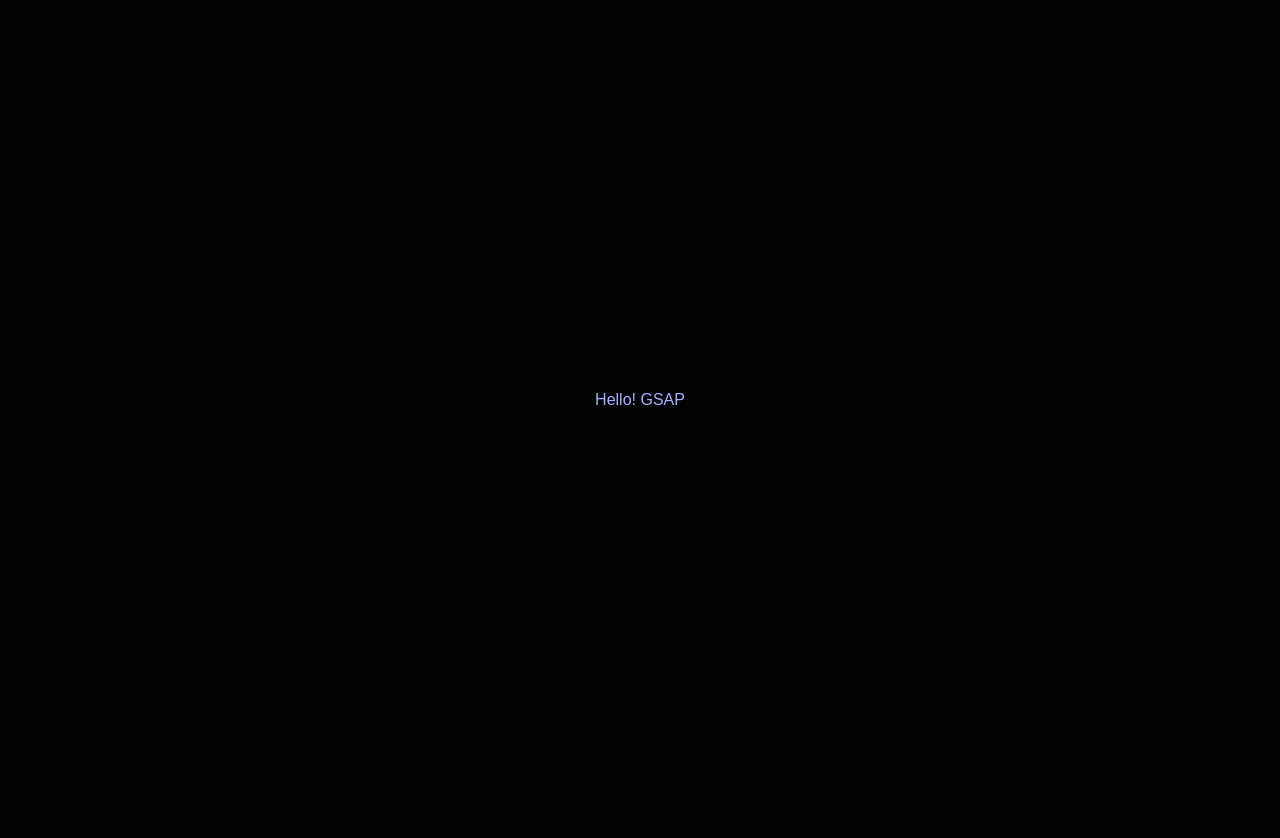
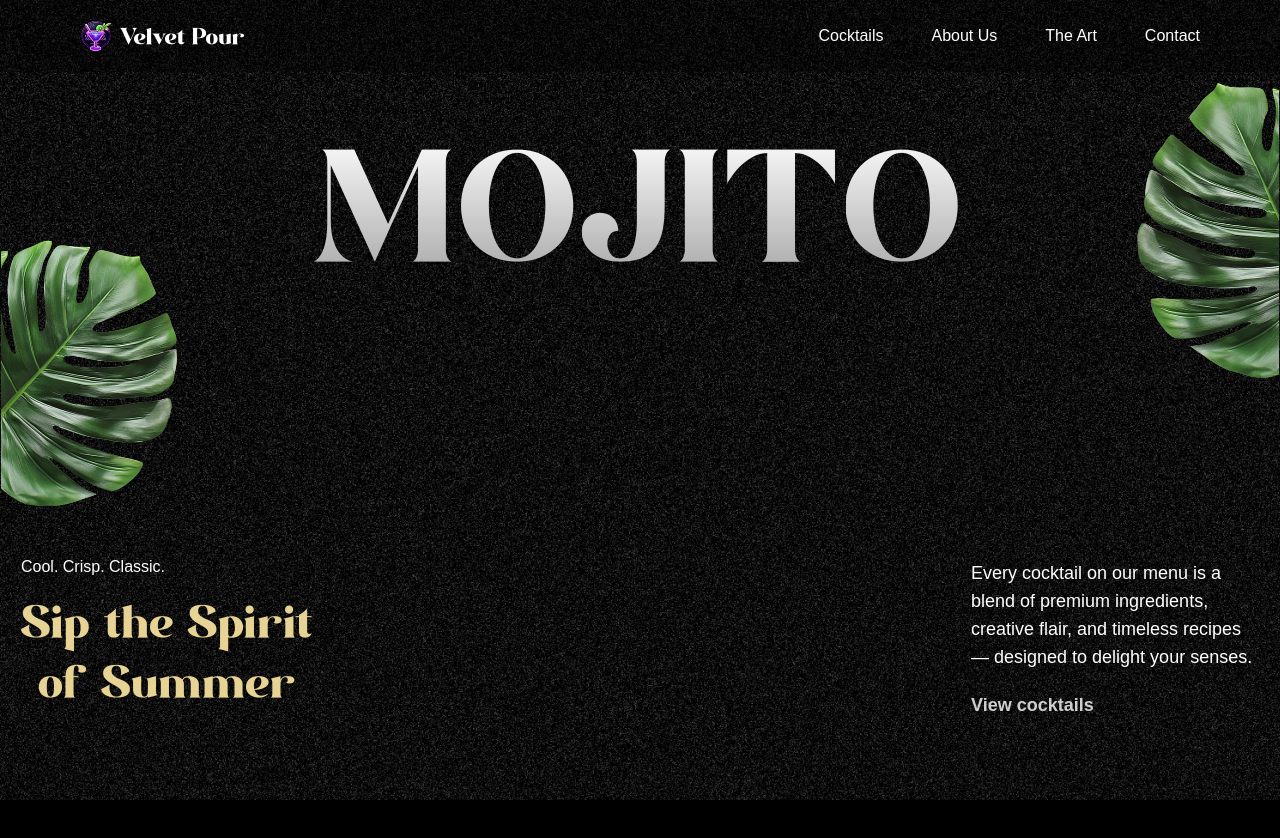
Before and after one commit to kavithra1000/mojito-cocktail, a React (Vite) app: page / in a window 1280 px wide. Shown: the top 838 px of the page. Before the commit the page ends 800 px from the top, so only its background shows below. Built offline with nearby package versions, Linux system fonts and the light colour scheme; a web font is replaced by a local one.

Commit message:
implement the half of the hero section

```diff
--- /dev/null
+++ b/constants/index.js
@@ -0,0 +1,183 @@
+const navLinks = [
+ {
+	id: "cocktails",
+	title: "Cocktails",
+ },
+ {
+	id: "about",
+	title: "About Us",
+ },
+ {
+	id: "work",
+	title: "The Art",
+ },
+ {
+	id: "contact",
+	title: "Contact",
+ },
+];
+
+const cocktailLists = [
+ {
+	name: "Chapel Hill Shiraz",
+	country: "AU",
+	detail: "Battle",
+	price: "$10",
+ },
+ {
+	name: "Caten Malbee",
+	country: "AU",
+	detail: "Battle",
+	price: "$49",
+ },
+ {
+	name: "Rhino Pale Ale",
+	country: "CA",
+	detail: "750 ml",
+	price: "$20",
+ },
+ {
+	name: "Irish Guinness",
+	country: "IE",
+	detail: "600 ml",
+	price: "$29",
+ },
+];
+
+const mockTailLists = [
+ {
+	name: "Tropical Bloom",
+	country: "US",
+	detail: "Battle",
+	price: "$10",
+ },
+ {
+	name: "Passionfruit Mint",
+	country: "US",
+	detail: "Battle",
+	price: "$49",
+ },
+ {
+	name: "Citrus Glow",
+	country: "CA",
+	detail: "750 ml",
+	price: "$20",
+ },
+ {
+	name: "Lavender Fizz",
+	country: "IE",
+	detail: "600 ml",
+	price: "$29",
+ },
+];
+
+const profileLists = [
+ {
+	imgPath: "/images/profile1.png",
+ },
+ {
+	imgPath: "/images/profile2.png",
+ },
+ {
+	imgPath: "/images/profile3.png",
+ },
+ {
+	imgPath: "/images/profile4.png",
+ },
+];
+
+const featureLists = [
+ "Perfectly balanced blends",
+ "Garnished to perfection",
+ "Ice-cold every time",
+ "Expertly shaken & stirred",
+];
+
+const goodLists = [
+ "Handpicked ingredients",
+ "Signature techniques",
+ "Bartending artistry in action",
+ "Freshly muddled flavors",
+];
+
+const storeInfo = {
+ heading: "Where to Find Us",
+ address: "456, Raq Blvd. #404, Los Angeles, CA 90210",
+ contact: {
+	phone: "(555) 987-6543",
+	email: "hello@jsmcocktail.com",
+ },
+};
+
+const openingHours = [
+ { day: "Mon–Thu", time: "11:00am – 12am" },
+ { day: "Fri", time: "11:00am – 2am" },
+ { day: "Sat", time: "9:00am – 2am" },
+ { day: "Sun", time: "9:00am – 1am" },
+];
+
+const socials = [
+ {
+	name: "Instagram",
+	icon: "/images/insta.png",
+	url: "#",
+ },
+ {
+	name: "X (Twitter)",
+	icon: "/images/x.png",
+	url: "#",
+ },
+ {
+	name: "Facebook",
+	icon: "/images/fb.png",
+	url: "#",
+ },
+];
+
+const allCocktails = [
+ {
+	id: 1,
+	name: "Classic Mojito",
+	image: "/images/drink1.png",
+	title: "Simple Ingredients, Bold Flavor",
+	description:
+	 "Made with tequila, lime juice, and orange liqueur, the Margarita is easy to make and full of character. Add a salted rim for the perfect drink on summer nights.",
+ },
+ {
+	id: 2,
+	name: "Raspberry Mojito",
+	image: "/images/drink2.png",
+	title: "A Zesty Classic That Never Fails",
+	description:
+	 "The Margarita is a classic that balances tangy lime, smooth tequila, and a touch of sweetness. Shaken, frozen, or on the rocks—it’s always crisp & refreshing.",
+ },
+ {
+	id: 3,
+	name: "Violet Breeze",
+	image: "/images/drink3.png",
+	title: "Simple Ingredients, Bold Flavor",
+	description:
+	 "Made with tequila, lime juice, and orange liqueur, the Margarita is easy to make and full of character. Add a salted rim for the perfect drink on summer nights.",
+ },
+ {
+	id: 4,
+	name: "Curacao Mojito",
+	image: "/images/drink4.png",
+	title: "Crafted With Care, Poured With Love",
+	description:
+	 "Each cocktail is made with fresh ingredients and a passion for perfecting every pour, whether you're celebrating or simply relaxing.",
+ },
+];
+
+export {
+ navLinks,
+ cocktailLists,
+ mockTailLists,
+ profileLists,
+ featureLists,
+ goodLists,
+ openingHours,
+ storeInfo,
+ socials,
+ allCocktails,
+};
--- a/src/App.jsx
+++ b/src/App.jsx
@@ -1,11 +1,17 @@
 import React from 'react'
 import gsap from 'gsap'
 import { ScrollTrigger, SplitText } from 'gsap/all'
+import Navbar from './components/Navbar'
+import Hero from './components/Hero'
 
 gsap.registerPlugin(ScrollTrigger, SplitText)
 const App = () => {
   return (
-    <div className='flex-center h-[100vh] text-indigo-300'>Hello! GSAP</div>
+    <main>
+      <Navbar />
+      <Hero />
+      <div className='h-screen' />
+    </main>
   )
 }
 
--- a/src/components/Hero.jsx
+++ b/src/components/Hero.jsx
@@ -1,9 +1,91 @@
-import React from 'react'
+import { useGSAP } from "@gsap/react";
+import gsap from "gsap";
+import { SplitText } from "gsap/all";
 
-const hero = () => {
+const Hero = () => {
+
+  useGSAP(() => {
+    const heroSplit = new SplitText(".title", {
+      type: "chars, words",
+    });
+
+    const paragraphSplit = new SplitText(".subtitle", {
+      type: "lines",
+    });
+
+    // Apply text-gradient class once before animating
+    heroSplit.chars.forEach((char) => char.classList.add("text-gradient"));
+
+    gsap.from(heroSplit.chars, {
+      yPercent: 100,
+      duration: 1.8,
+      ease: "expo.out",
+      stagger: 0.06,
+    });
+
+    gsap.from(paragraphSplit.lines, {
+      opacity: 0,
+      yPercent: 100,
+      duration: 1.8,
+      ease: "expo.out",
+      stagger: 0.06,
+      delay: 1,
+    });
+
+    gsap
+      .timeline({
+        scrollTrigger: {
+          trigger: "#hero",
+          start: "top top",
+          end: "bottom top",
+          scrub: true,
+        },
+      })
+      .to(".right-leaf", { y: 200 }, 0)
+      .to(".left-leaf", { y: -200 }, 0)
+
+  }, []);
+
   return (
-    <div>hero</div>
+    <>
+      <section id="hero" className="noisy">
+        <h1 className="title">MOJITO</h1>
+
+        <img
+          src="/images/hero-left-leaf.png"
+          alt="left-leaf"
+          className="left-leaf"
+        />
+        <img
+          src="/images/hero-right-leaf.png"
+          alt="right-leaf"
+          className="right-leaf"
+        />
+
+        <div className="body">
+          {/* <img src="/images/arrow.png" alt="arrow" className="arrow" /> */}
+
+          <div className="content">
+            <div className="space-y-5 hidden md:block">
+              <p>Cool. Crisp. Classic.</p>
+              <p className="subtitle">
+                Sip the Spirit <br /> of Summer
+              </p>
+            </div>
+
+            <div className="view-cocktails">
+              <p className="subtitle">
+                Every cocktail on our menu is a blend of premium ingredients,
+                creative flair, and timeless recipes — designed to delight your
+                senses.
+              </p>
+              <a href="#cocktails">View cocktails</a>
+            </div>
+          </div>
+        </div>
+      </section>
+    </>
   )
 }
 
-export default hero
+export default Hero
--- /dev/null
+++ b/src/components/Navbar.jsx
@@ -0,0 +1,44 @@
+import React from "react";
+import { navLinks } from "../../constants";
+import { useGSAP } from "@gsap/react";
+import gsap from "gsap";
+
+const Navbar = () => {
+
+    useGSAP(() => {
+        const navTween = gsap.timeline({
+            scrollTrigger: {
+                trigger: 'nav',
+                start: 'bottom top'
+            }
+        })
+
+        navTween.fromTo('nav',{
+            backgroundColor: 'transparent'
+            }, {
+                backgroundColor: '#00000050',
+                backgroundFilter: 'blur(100px)',
+                duration: 1,
+                ease: 'power1.inOut'
+            })
+    })
+    return (
+        <nav>
+            <div>
+                <a href="#home" className="flex items-center gap-2">
+                    <img src="/images/logo.png" alt="" />
+                    <p>Velvet Pour</p>
+                </a>
+                <ul>
+                    {navLinks.map((link) => (
+                        <li key={link.id}>
+                            <a href={`#${link.id}`}>{link.title}</a>
+                        </li>
+                    ))}
+                </ul>
+            </div>
+        </nav>
+    );
+};
+
+export default Navbar;
--- a/src/index.css
+++ b/src/index.css
@@ -68,7 +68,7 @@
         @apply fixed z-50 w-full;
 
         div {
-            @apply flex md:flex-row flex-col md:justify-between items-center gap-5 py-5 lg:px-0 px-5 container mx-auto;
+            @apply flex md:flex-row flex-col md:justify-between items-center gap-5 py-5 lg:px-20 px-5 container mx-auto;
         }
 
         p {
@@ -92,7 +92,7 @@
         @apply relative z-10 min-h-dvh w-full border border-transparent;
 
         h1 {
-            @apply md:mt-32 mt-40 text-8xl md:text-[20vw] leading-none text-center font-modern-negra;
+            @apply md:mt-32 mt-40 text-8xl md:text-[16vw] leading-none text-center font-modern-negra;
         }
 
         .left-leaf {
```
